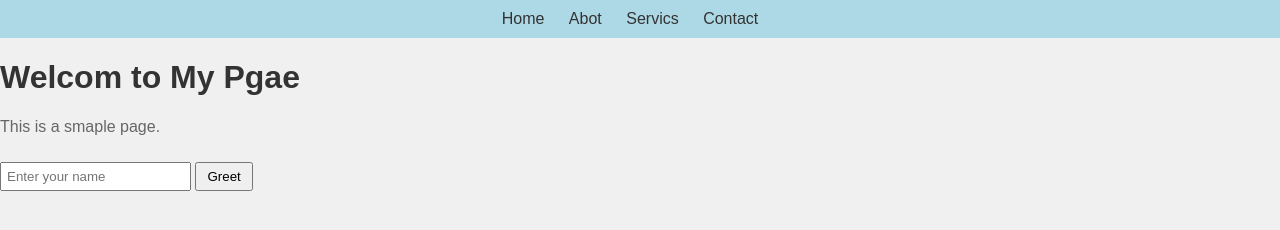
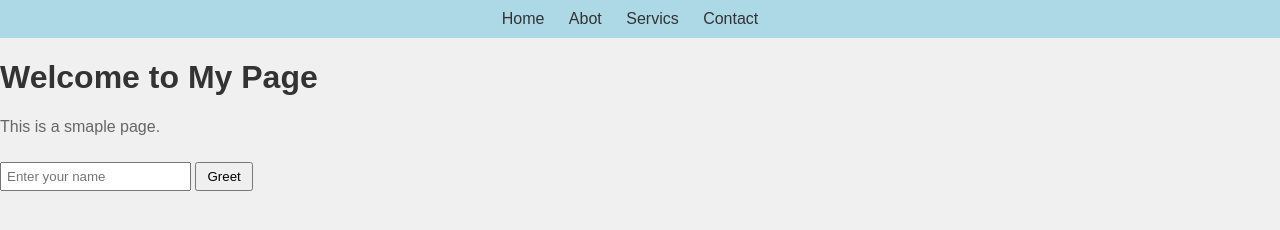
Before and after one commit to ivaylo-trakiauni/GitPractice, a plain HTML site: page index.html in a window 1280 px wide. Drawn offline with Linux system fonts and the light colour scheme.

Commit message:
Fixing the h1 tag

```diff
--- a/index.html
+++ b/index.html
@@ -16,7 +16,7 @@
             <li><a href="wrong.html">Contact</a></li> <!-- Bug: Wrong link -->
         </ul>
     </nav>
-    <h1>Welcom to My Pgae</h1> <!-- Bug: Typo in heading -->
+    <h1>Welcome to My Page</h1> <!-- Bug: Typo in heading -->
     <p>This is a smaple page.</p> <!-- Bug: Typo in paragraph -->
 
     <!-- Input field and button for greeting -->
```
